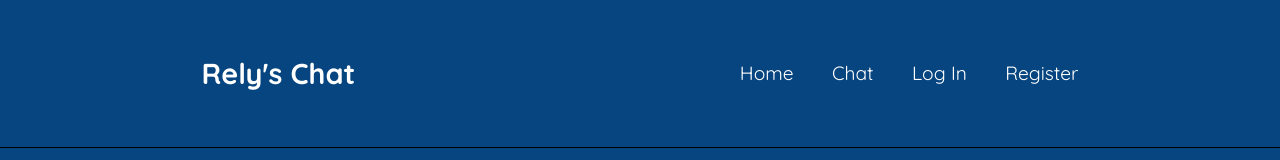
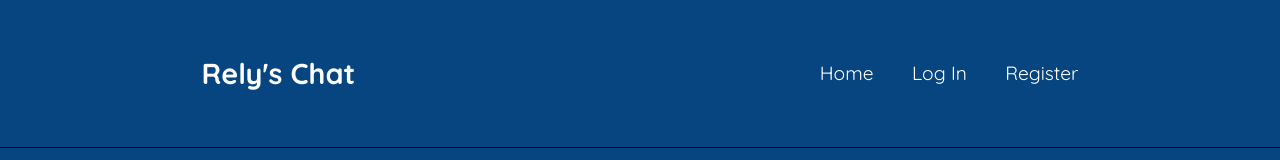
Before and after one commit to Relyful/Messaging-App, a React app in the folder frontend/: page / in a window 1280 px wide. Shown: the top 160 px of the page. Built offline with nearby package versions, Linux system fonts and the light colour scheme; no server answers; the HTML template or start-up script is replaced by a standard one.

Commit message:
Hide chat link for non users

```diff
--- a/frontend/src/components/MainLayout/MainLayout.jsx
+++ b/frontend/src/components/MainLayout/MainLayout.jsx
@@ -51,7 +51,7 @@ function MainLayout() {
         </div>
         <div className={styles.rightHeader}>
           <Link to="/">Home</Link>
-          <Link to="/chat">Chat</Link>
+          {user && <Link to="/chat">Chat</Link>}
           {user ? (
             <>
               <div className={styles.headerUsername}><Link to="/profile">{user.username}</Link></div>
```
